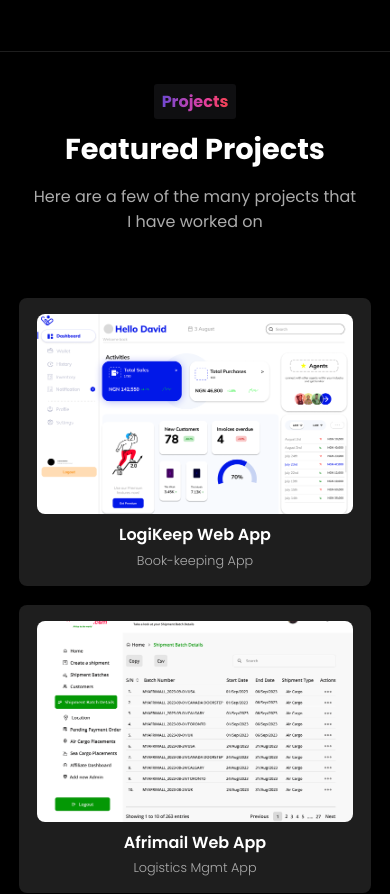
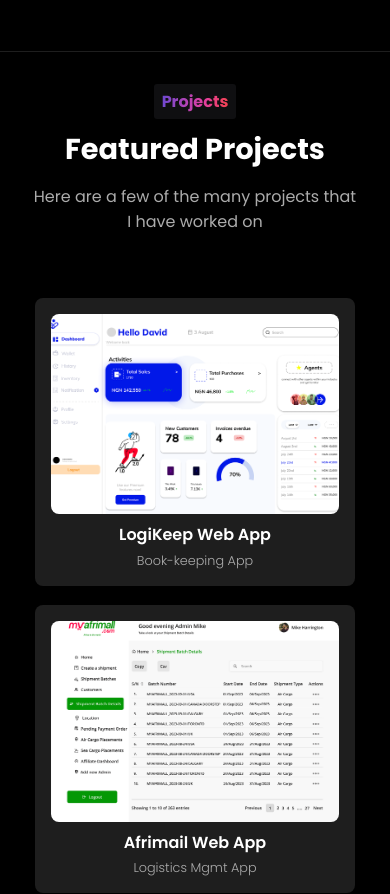
Before and after one commit to PromiseUdo/veraerumaka, a React (Create React App) app: page / in a window 390 px wide. Shown: the part 1813-2707 px from the top of the page. Built offline with nearby package versions, Linux system fonts and the light colour scheme.

Commit message:
works update

```diff
--- a/src/styles/Works.module.scss
+++ b/src/styles/Works.module.scss
@@ -104,7 +104,7 @@
   border-radius: 0.5rem;
 
   @media screen and (max-width: 770px) {
-    width: 22rem;
+    width: 20rem;
   }
   @media screen and (max-width: 585px) {
     margin-bottom: 0.7rem;
```
